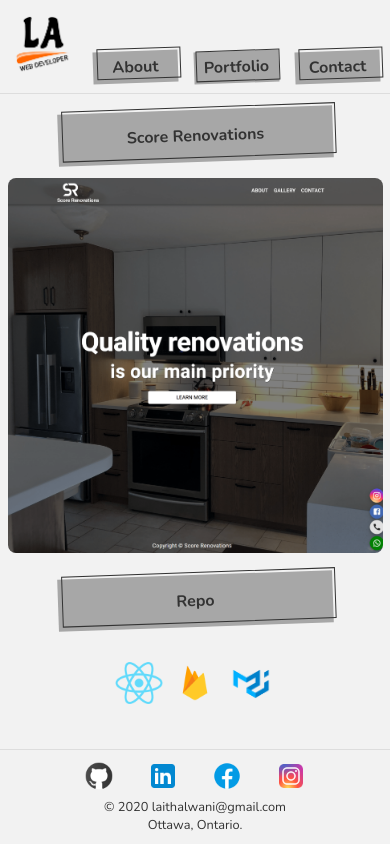
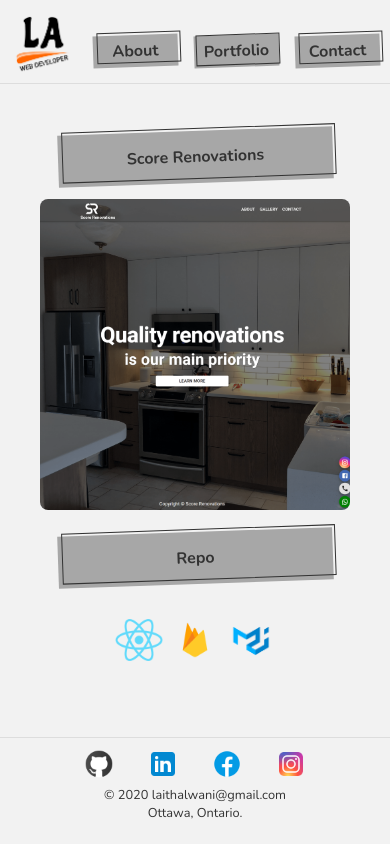
Before and after one commit to LaithAlwani/LaithAlwani, a Next.js app: page /portfolio in a window 390 px wide. Built offline with nearby package versions, Linux system fonts and the light colour scheme.

Commit message:
more seo issues fixed

```diff
--- a/pages/portfolio.js
+++ b/pages/portfolio.js
@@ -1,4 +1,5 @@
 import { useState } from "react";
+import Image from "next/image"
 import Project from "../components/projects/project";
 import projects from "../utils/Projects";
 import styles from "../styles/Porfolio.module.css";
@@ -25,20 +26,23 @@
   return (
     <div className={styles.root}>
       {/* <h1>Portfolio</h1> */}
-      <img
+      <Image
         src="/images/next-page.png"
         alt=""
         onClick={() => cycleProject("prev")}
         className={styles.prev}
-
+        width={48}
+        height={48}
       />
       <Project project={projects[projectIndex]} cycleProject={cycleProject} />
 
-        <img
+        <Image
           src="/images/next-page.png"
           alt=""
           onClick={() => cycleProject("next")}
           className={styles.next}
+          width={48}
+          height={48}
         />
 
     </div>
--- a/styles/Porfolio.module.css
+++ b/styles/Porfolio.module.css
@@ -16,9 +16,9 @@
 
 @media only screen and (max-width: 768px) {
   .prev {
-    display: none;
+    display: none !important;
   }
   .next {
-    display: none;
+    display: none !important;
   }
 }
--- a/styles/globals.css
+++ b/styles/globals.css
@@ -32,8 +32,8 @@
   position: relative;
   display: flex;
   justify-content: flex-end;
-  align-items: flex-end;
-  padding: 10px;
+  align-items: center;
+  padding: 10px 10px 0;
   border-bottom: 1px solid #ddd;
 }
 nav a {
```
